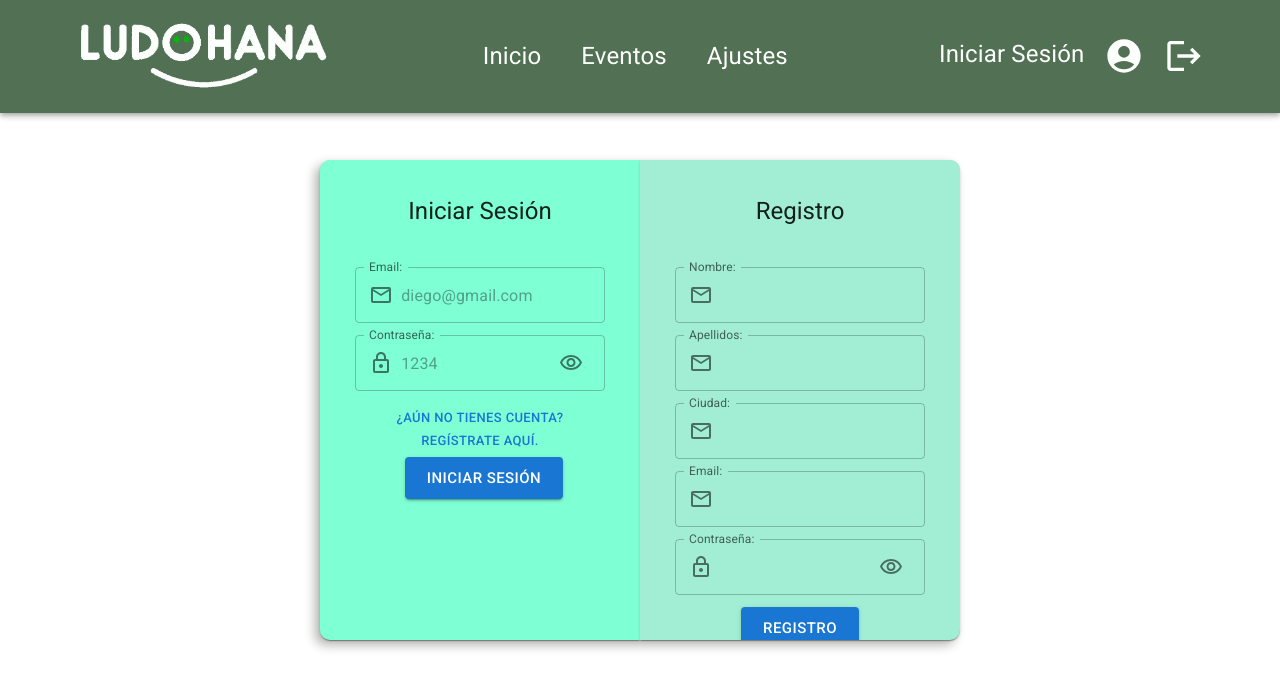
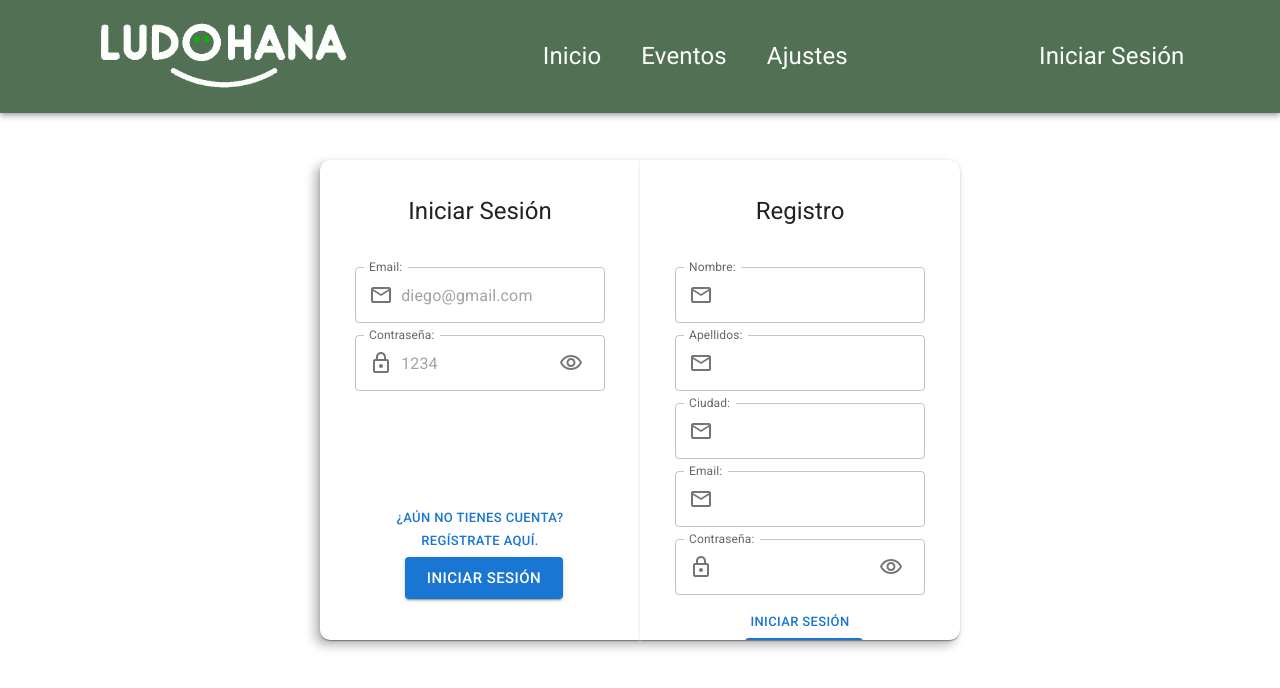
Before and after one commit to judifede/LudOhana, a React (Vite) app: page /login in a window 1280 px wide. Shown: the top 688 px of the page. Built offline with nearby package versions, Linux system fonts and the light colour scheme.

Commit message:
logout  and conditional render of icons done

```diff
--- a/src/Components/Header/Header.jsx
+++ b/src/Components/Header/Header.jsx
@@ -1,10 +1,20 @@
 import { AppBar, Icon } from '@mui/material'
-import { Link } from 'react-router-dom'
+import { Link,useNavigate} from 'react-router-dom'
 import './Header.css'
 
 import { AccountCircle, Logout } from '@mui/icons-material'
 
 function Header() {
+
+  const navigate= useNavigate()
+  const handleLogout = ()=>{
+
+      localStorage.removeItem('token')
+      localStorage.removeItem('rol')
+
+      navigate('/')
+  }
+
   return (
     <AppBar
       position="static"
@@ -21,17 +31,24 @@ function Header() {
         <Link to={'/events'}>Eventos</Link>
         <Link to={'/settings'}>Ajustes</Link>
       </div>
-      <div className="headerLogin">
-        <Link to={'/login'}>Iniciar Sesión</Link>
-        <Icon sx={{ width: '40px', height: '40px', color: "ludoGreenLight.main" }}>
+
+      {localStorage.getItem('token')?
+          <div className="headerLogin">
+          <Icon sx={{ width: '40px', height: '40px', color: "ludoGreenLight.main" }}>
           <AccountCircle sx={{ fontSize: '40px' }} />
         </Icon>
-        <Icon
+        <Icon onClick={()=>handleLogout()}
           sx={{ width: '40px', height: '40px', color: "ludoGreenLight.main" }}
         >
           <Logout sx={{ fontSize: '40px' }} />
         </Icon>
+          </div>
+          :
+      <div className="headerLogin">
+        <Link to={'/login'}>Iniciar Sesión</Link>
+
       </div>
+    }
     </AppBar>
   )
 }
--- a/src/Pages/Login/Login.css
+++ b/src/Pages/Login/Login.css
@@ -14,7 +14,7 @@
 
 }
 #loginContainer{
-    background-color: aquamarine;
+
     display: flex;
     flex-direction: column;
     justify-content: start;
@@ -23,7 +23,7 @@
 
     }
 #registerContainer{
-    background-color: rgb(161, 238, 212);
+
     display: flex;
     flex-direction: column;
     justify-content: start;
--- a/src/Pages/Login/Login.jsx
+++ b/src/Pages/Login/Login.jsx
@@ -118,7 +118,7 @@ function Login() {
               ),
             }}
           ></TextField>
-          <CardActions sx={{display:'flex', flexDirection:'column'}}>
+          <CardActions sx={{display:'flex', flexDirection:'column', marginTop:'40%'}}>
 
           <Button variant="text" size='small'>¿Aún no tienes cuenta? Regístrate aquí.</Button>
             <Button
@@ -235,12 +235,14 @@ function Login() {
               ),
             }}
           ></TextField>
-          <CardActions>
+          <CardActions sx={{display:'flex', flexDirection:'column'}}>
+          <Button variant="text" size='small'>Iniciar Sesión</Button>
+
             <Button
               size="large"
               color="primary"
               variant="contained"
-              sx={{ margin: 'auto' }}
+
             >
               Registro
             </Button>
```
